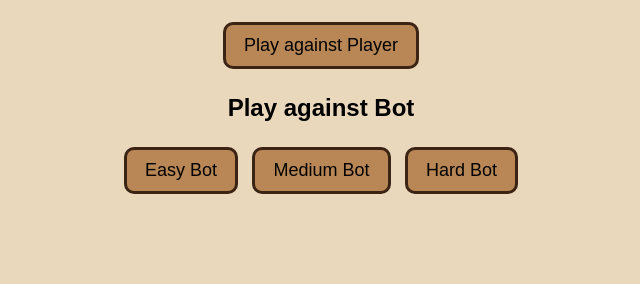
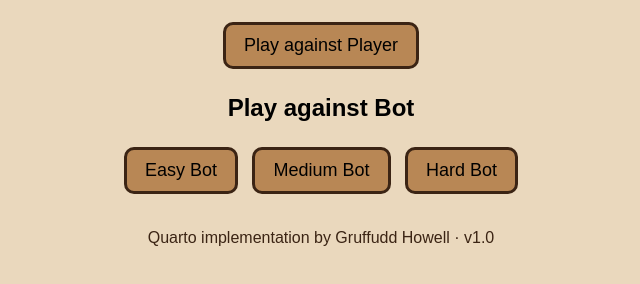
Before and after one commit to gruffuddhowell/Quarto, a plain HTML site: page index.html in a window 1280 px wide. Shown: the part 138-422 px from the top of the page, without its empty margins (319-959 px from the left). Drawn offline with Linux system fonts and the light colour scheme.

Commit message:
Add footer

```diff
--- a/index.html
+++ b/index.html
@@ -45,6 +45,10 @@
     <div id="pieces"></div>
   </div>
 
-  <script src="script.js"></script>
+  <footer>
+  Quarto implementation by Gruffudd Howell · v1.0
+</footer>
+
+<script src="script.js"></script>
 </body>
 </html>
--- a/style.css
+++ b/style.css
@@ -200,3 +200,9 @@ button:hover {
 .hollow.round::after {
   border-radius: 50%;
 }
+
+footer {
+    margin: 30px;
+    font-size: 16px;
+    color: #3b2414;
+}
```
